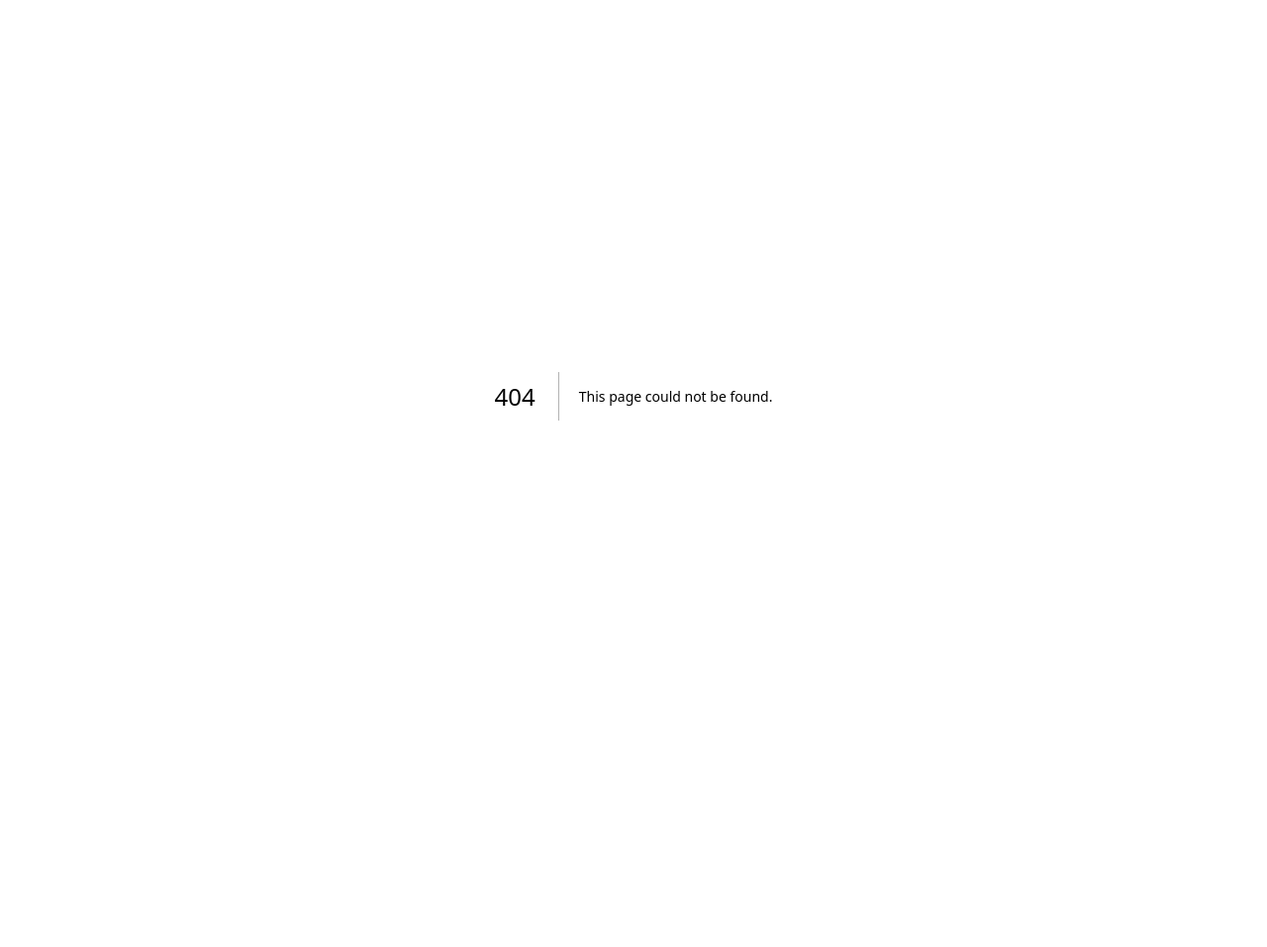
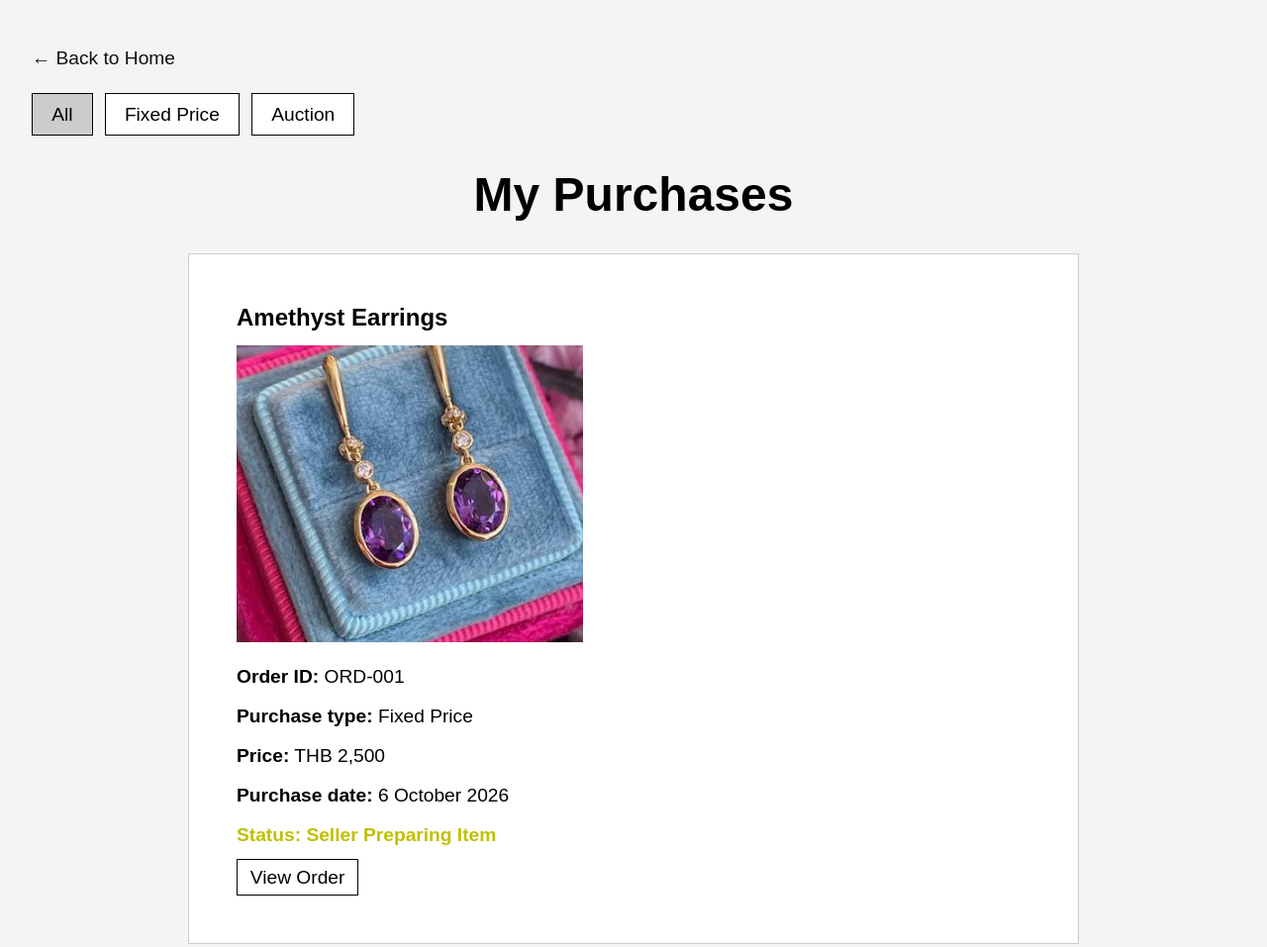
Before and after one commit to ospFPS/GemBid-AdvCompro-2026, a React app in the folder Frontend/: page /my-purchases in a window 1280 px wide. Before the commit this address had no page. Shown: the top 957 px of the page at 99% size. Before the commit the page ends 800 px from the top, so only its background shows below. Built offline with nearby package versions, Linux system fonts and the light colour scheme.

Commit message:
Made some changes to existing page and added my purchase and view order page

```diff
--- /dev/null
+++ b/Frontend/app/data/purchases.js
@@ -0,0 +1,43 @@
+const purchases = [
+    {
+        id: 1,
+        gemstone: "Amethyst Earrings",
+        image: "/assets/my-purchases/Amethyst earrings.jpg",
+        orderId: "ORD-001",
+        purchaseType: "Fixed Price",
+        price: "THB 2,500",
+        purchaseDate: "6 October 2026",
+        status: "Seller Preparing Item",
+    },
+    {
+        id: 2,
+        gemstone: "Ruby ring",
+        image: "/assets/my-purchases/Ruby ring.jpg",
+        orderId: "ORD-002",
+        purchaseType: "Fixed Price",
+        price: "THB 2,800",
+        purchaseDate: "5 October 2026",
+        status: "Shipped",
+    },
+    {
+        id: 3,
+        gemstone: "Yellow Sapphire",
+        image: "/assets/my-purchases/Yellow sapphire.webp",
+        orderId: "ORD-003",
+        purchaseType: "Auction",
+        price: "THB 5,200",
+        purchaseDate: "4 October 2026",
+        status: "Delivered",
+    },
+    {
+        id: 4,
+        gemstone: "Pearl Ring",
+        image: "/assets/my-purchases/Pearl ring.webp",
+        orderId: "ORD-004",
+        purchaseType: "Auction",
+        price: "THB 3,000",
+        purchaseDate: "3 October 2026",
+        status: "Completed",
+    },
+];
+export { purchases };
--- a/Frontend/app/globals.css
+++ b/Frontend/app/globals.css
@@ -210,7 +210,6 @@ h1 {
 }
 
 /* Main content */
-
 .home-content {
     padding: 40px;
     max-width: 1400px;
@@ -265,9 +264,11 @@ h1 {
 }
 
 /* Become seller */
-
 .seller-card {
     border: 2px solid #a446c9;
+}
+.seller-card:hover {
+    border: 2.5px solid #540075;
 }
 
 /* =========================
@@ -479,23 +480,29 @@ h1 {
 .notification-filters button:hover {
     background-color: #eeeeee;
 }
-.notifications-page > button {
-    padding: 0.6rem 1.2rem;
-    margin-bottom: 2rem;
-    font-size: 1.2rem;
+.mark-all-read-button {
+    padding: 0.4rem 1rem;
+    font-size: 1rem;
     cursor: pointer;
-    background-color: #ff7070;
+    background-color: #ffa9a9;
     border: 1px solid #000000;
 }
-
-.notifications-page > button:hover {
-    background-color: #ff8585;
+.mark-all-read-button:hover {
+    background-color: #f8cfcf;
+}
+.notifications-sticky-nav {
+    position: sticky;
+    top: 0;
+    z-index: 10;
+    padding: 1rem 0;
+    background-color: #f4f3f5;
 }
 .notifications-list {
     width: min(100%, 900px);
     margin: 0 auto;
 }
-.notifications-list p {
+.notification-message {
+    padding: 4rem;
     font-size: 2rem;
 }
 .notification-card {
@@ -517,6 +524,16 @@ h1 {
 .notification-time {
     color: #666666;
     font-size: 1.2rem !important;
+}
+.notification-card a{
+    display: inline-block;
+    margin-bottom: 1.2rem;
+    color: #6060ff;
+    font-size: 1.1rem;
+    text-decoration: underline;
+}
+.notification-card a:hover {
+    text-decoration: none;
 }
 .notification-card button {
     padding: 0.4rem 0.8rem;
@@ -569,6 +586,13 @@ h1 {
 .bid-filters button:hover {
     background-color: #eeeeee;
 }
+.my-bids-sticky-nav {
+    position: sticky;
+    top: 0;
+    z-index: 10;
+    padding: 1rem 0;
+    background-color: #f4f3f5;
+}
 .bids-list {
     width: min(100%, 900px);
     margin: 0 auto;
@@ -617,3 +641,177 @@ h1 {
 .bid-status-lost {
     color: red;
 }
+
+/* =========================
+   My Purchases Page
+   ========================= */
+
+.my-purchases-page {
+    min-height: 100vh;
+    padding: 2rem;
+    background-color: #f4f3f5;
+}
+.my-purchases-home-link {
+    display: inline-block;
+    margin-bottom: 1.5rem;
+    color: #111111;
+    font-size: 1.2rem;
+    text-decoration: none;
+}
+.my-purchases-home-link:hover {
+    text-decoration: underline;
+}
+.my-purchases-page > h1 {
+    margin-bottom: 2rem;
+    font-size: 3rem;
+}
+.purchase-filters {
+    display: flex;
+    gap: 0.75rem;
+    margin-bottom: 1rem;
+}
+.purchase-filters button {
+    padding: 0.6rem 1.2rem;
+    font-size: 1.2rem;
+    cursor: pointer;
+    background-color: #ffffff;
+    border: 1px solid #000000;
+}
+.purchase-filters button.active {
+    background-color: #cccccc;
+}
+.purchase-filters button:hover {
+    background-color: #eeeeee;
+}
+.my-purchases-sticky-nav {
+    position: sticky;
+    top: 0;
+    z-index: 10;
+    padding: 1rem 0;
+    background-color: #f4f3f5;
+}
+.purchases-list {
+    width: min(100%, 900px);
+    margin: 0 auto;
+}
+.purchase-card {
+    position: relative;
+    margin-bottom: 1rem;
+    padding: 3rem;
+    line-height: 2rem;
+    border: 1px solid #cccccc;
+    background-color: #ffffff;
+}
+.purchase-card img {
+    width: 350px;
+    height: 300px;
+    object-fit: cover;
+}
+.purchases-list h2 {
+    margin-top: 0;
+    margin-bottom: 0.75rem;
+    font-size: 1.5rem;
+}
+.purchases-list p {
+    margin: 0.5rem 0;
+    font-size: 1.2rem;
+}
+.purchases-list button {
+    padding: 0.4rem 0.8rem;
+    cursor: pointer;
+    background-color: #ffffff;
+    border: 1px solid #000000;
+    font-size: 1.2rem;
+}
+.purchase-status {
+    font-weight: bold;
+}
+.purchase-status-order-created {
+    color: rgb(210, 92, 1);
+}
+.purchase-status-payment {
+    color: rgb(255, 175, 4);
+}
+.purchase-status-seller-preparing {
+    color: rgb(192, 192, 0);
+}
+.purchase-status-shipped {
+    color: rgb(141, 176, 84);
+}
+.purchase-status-delivered {
+    color: rgb(0, 183, 0);
+}
+.purchase-status-completed {
+    color: darkgreen;
+}
+/* =========================
+   View Order Page
+   ========================= */
+.view-order-page {
+    min-height: 100vh;
+    padding: 2rem;
+    background-color: #f4f3f5;
+}
+.view-order-home button {
+    padding: 0.6rem 1.2rem;
+    font-size: 1.2rem;
+    cursor: pointer;
+    background-color: #ffffff;
+    border: 1px solid #000000;
+    margin-bottom: 1.2rem;
+}
+.view-order-home button:hover {
+    background-color: #eeeeee;
+}
+.view-order-back-link {
+    display: inline-block;
+    margin-bottom: 1.5rem;
+    color: #111111;
+    font-size: 1.2rem;
+    text-decoration: none;
+}
+.view-order-back-link:hover {
+    text-decoration: underline;
+}
+.view-order-sticky-nav {
+    position: sticky;
+    top: 0;
+    z-index: 10;
+    padding: 1rem 0;
+    background-color: #f4f3f5;
+}
+.view-order-page > h1 {
+    margin-bottom: 2rem;
+    font-size: 3rem;
+}
+.order-details,
+.order-progress {
+    width: min(100%, 900px);
+    margin: 0 auto 1rem;
+    padding: 3rem;
+    background-color: #ffffff;
+    border: 1px solid #cccccc;
+    line-height: 2rem;
+}
+.order-details h2,
+.order-progress h2 {
+    margin-top: 0;
+    margin-bottom: 1rem;
+    font-size: 1.5rem;
+}
+.order-details p,
+.order-progress p {
+    margin: 0.5rem 0;
+    font-size: 1.2rem;
+}
+.order-progress p.completed {
+    color: darkgreen;
+}
+.order-progress p.not-completed {
+    color: #666666;
+}
+.order-details img {
+    width: 450px;
+    height: 425px;
+    object-fit: cover;
+}
--- /dev/null
+++ b/Frontend/app/my-purchases/page.js
@@ -0,0 +1,86 @@
+"use client";
+import { useState } from "react";
+import { purchases } from "../data/purchases";
+export default function MyPurchases() {
+    const [filter, setFilter] = useState("all");
+    const filteredPurchases = purchases.filter((purchase) => {
+        if (filter === "fixed") {
+            return purchase.purchaseType === "Fixed Price";
+        }
+        if (filter === "auction") {
+            return purchase.purchaseType === "Auction";
+        }
+        return true;
+    });
+    return (
+        <main className="my-purchases-page">
+            <div className="my-purchases-sticky-nav">
+                <a href="/" className="my-purchases-home-link">
+                    ← Back to Home
+                </a>
+                <div className="purchase-filters">
+                    <button
+                        type="button"
+                        className={filter === "all" ? "active" : ""}
+                        onClick={() => setFilter("all")}
+                    >
+                        All
+                    </button>
+                    <button
+                        type="button"
+                        className={filter === "fixed" ? "active" : ""}
+                        onClick={() => setFilter("fixed")}
+                    >
+                        Fixed Price
+                    </button>
+                    <button
+                        type="button"
+                        className={filter === "auction" ? "active" : ""}
+                        onClick={() => setFilter("auction")}
+                    >
+                        Auction
+                    </button>
+                </div>
+            </div>
+            <h1>My Purchases</h1>
+
+            <div className="purchases-list">
+                {filteredPurchases.map((purchase) => (
+                    <section
+                        className="purchase-card"
+                        key={purchase.id}
+                    >
+                        <h2>{purchase.gemstone}</h2>
+
+                        <img
+                            src={purchase.image}
+                            alt={purchase.gemstone}
+                        />
+                        <p>
+                            <strong>Order ID:</strong> {purchase.orderId}
+                        </p>
+                        <p>
+                            <strong>Purchase type:</strong>{" "}
+                            {purchase.purchaseType}
+                        </p>
+                        <p>
+                            <strong>Price:</strong> {purchase.price}
+                        </p>
+                        <p>
+                            <strong>Purchase date:</strong>{" "}
+                            {purchase.purchaseDate}
+                        </p>
+                        <p
+                            className={`purchase-status purchase-status-${purchase.status.toLowerCase().replace(" ", "-")}`}
+                        >
+                            <strong>Status:</strong> {purchase.status}
+                        </p>
+                        <a href={`/my-purchases/view-order/${purchase.id}?from=my-purchases`}>
+                            <button type="button">View Order</button>
+                        </a>
+                    </section>
+                ))}
+            </div>
+        </main>
+    );
+}
```
Also changed, not shown: Frontend/app/my-bids/page.js (+9 -7 lines), Frontend/app/my-purchases/view-order/[id]/page.js (added, +85 -0 lines), Frontend/app/notification/page.js (+21 -13 lines), Frontend/public/assets/my-bids/Blue sapphire.webp (renamed from Frontend/public/assets/Blue sapphire.webp), Frontend/public/assets/my-bids/Diamond ring.webp (renamed from Frontend/public/assets/Diamond ring.webp), Frontend/public/assets/my-bids/Emerald earrings.webp (renamed from Frontend/public/assets/Emerald earrings.webp), Frontend/public/assets/my-bids/Ruby necklace.jpg (renamed from Frontend/public/assets/Ruby necklace.jpg), Frontend/public/assets/my-bids/Sapphire earrings.webp (renamed from Frontend/public/assets/Sapphire earrings.webp), Frontend/public/assets/my-purchases/Amethyst earrings.jpg (added), Frontend/public/assets/my-purchases/Pearl ring.webp (added), Frontend/public/assets/my-purchases/Ruby ring.jpg (added), Frontend/public/assets/my-purchases/Yellow sapphire.webp (added).
